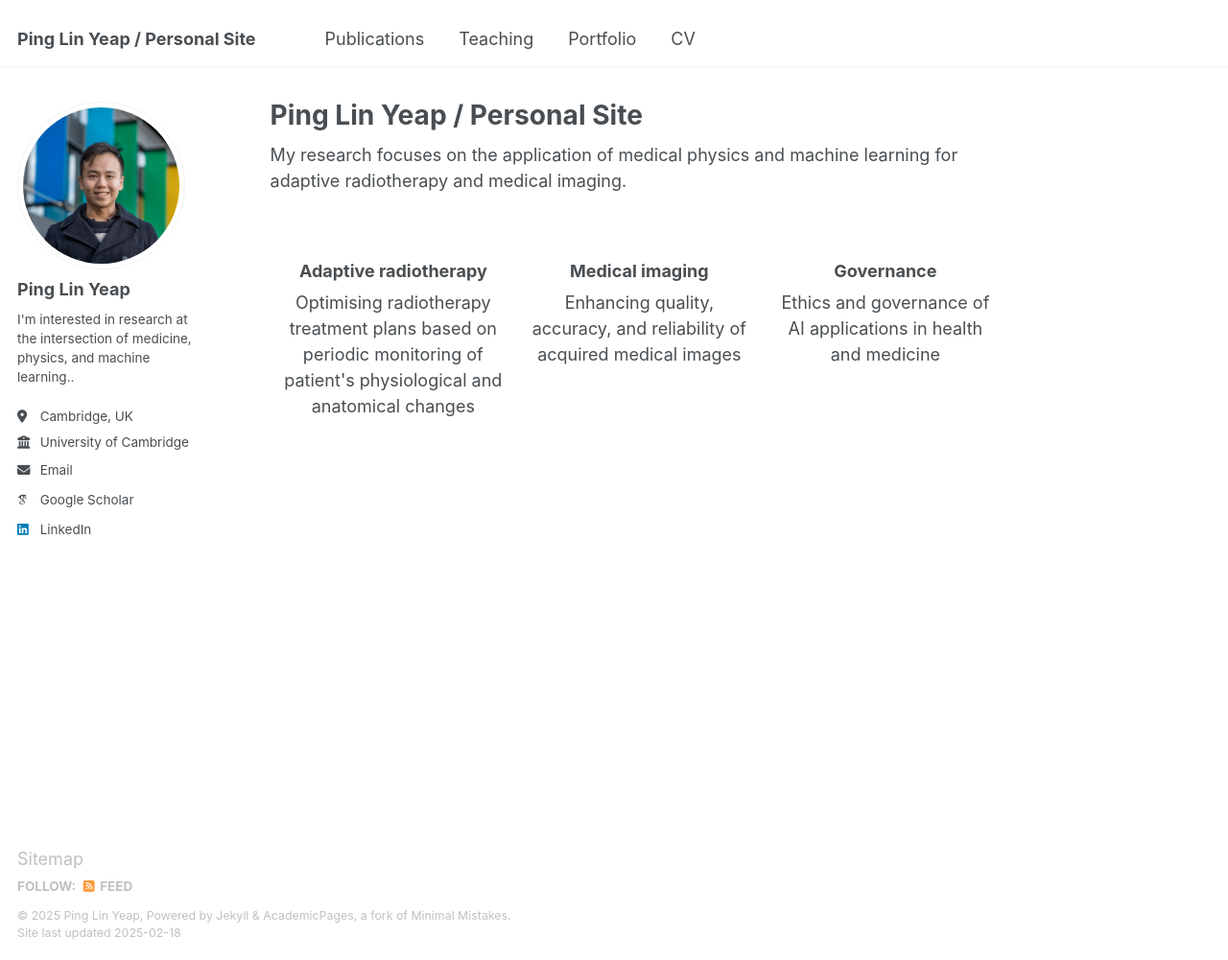
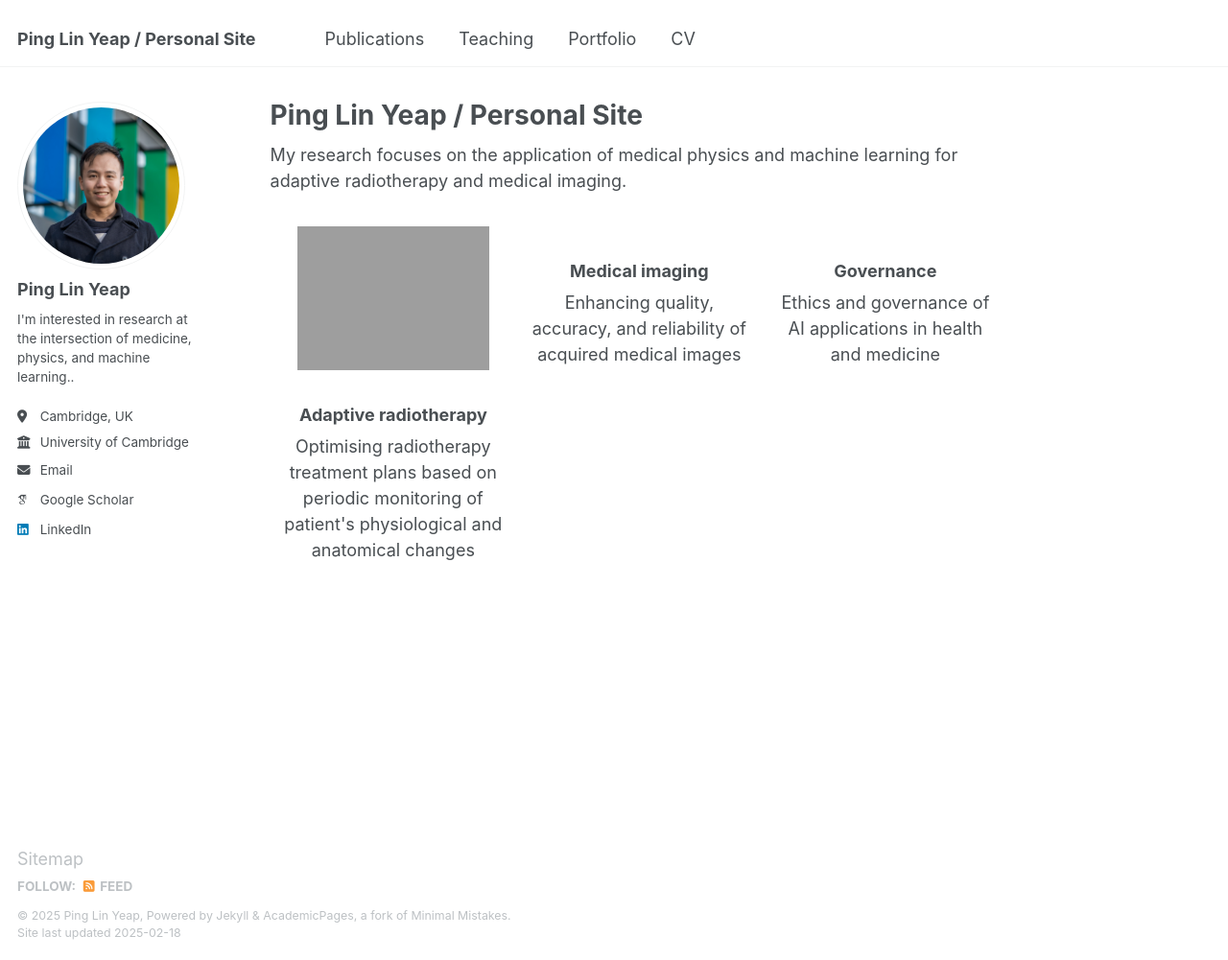
Before and after one commit to yeappl/yeappl.github.io, a Jekyll site: the page built from _pages/about.md, in a window 1280 px wide and 1001 px high. Shown: the whole window at 96% size. Built offline with Jekyll 4.4.1, drawn with Linux system fonts in a browser that asks for light colours; some web fonts are replaced.

Commit message:
Update about.md

```diff
--- a/_pages/about.md
+++ b/_pages/about.md
@@ -13,6 +13,7 @@ My research focuses on the application of medical physics and machine learning f
 <div style="display: flex; justify-content: space-evenly; text-align: center;">
 
 <div style="flex: 1; margin: 10px;">
+    <img src="[image3.jpg](https://images.unsplash.com/photo-1666214280391-c9ef08d09da8?q=80&w=2070&auto=format&fit=crop&ixlib=rb-4.0.3&ixid=M3wxMjA3fDB8MHxwaG90by1wYWdlfHx8fGVufDB8fHx8fA%3D%3D)" alt="Image 3" width="200"/>
     <h3>Adaptive radiotherapy</h3>
     <p>Optimising radiotherapy treatment plans based on periodic monitoring of patient's physiological and anatomical changes</p>
 </div>
```
